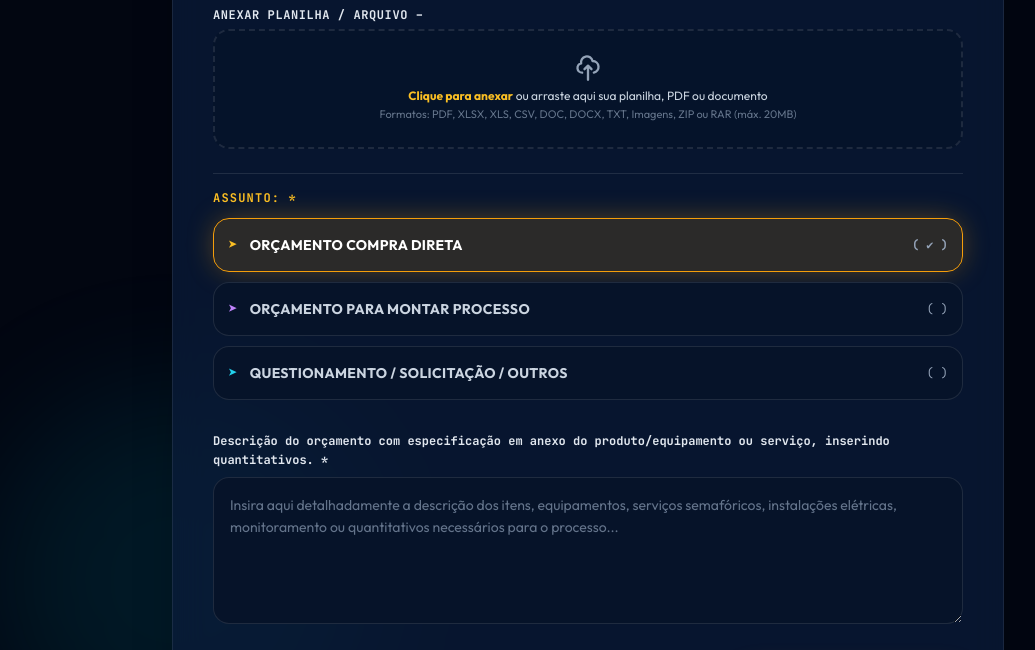
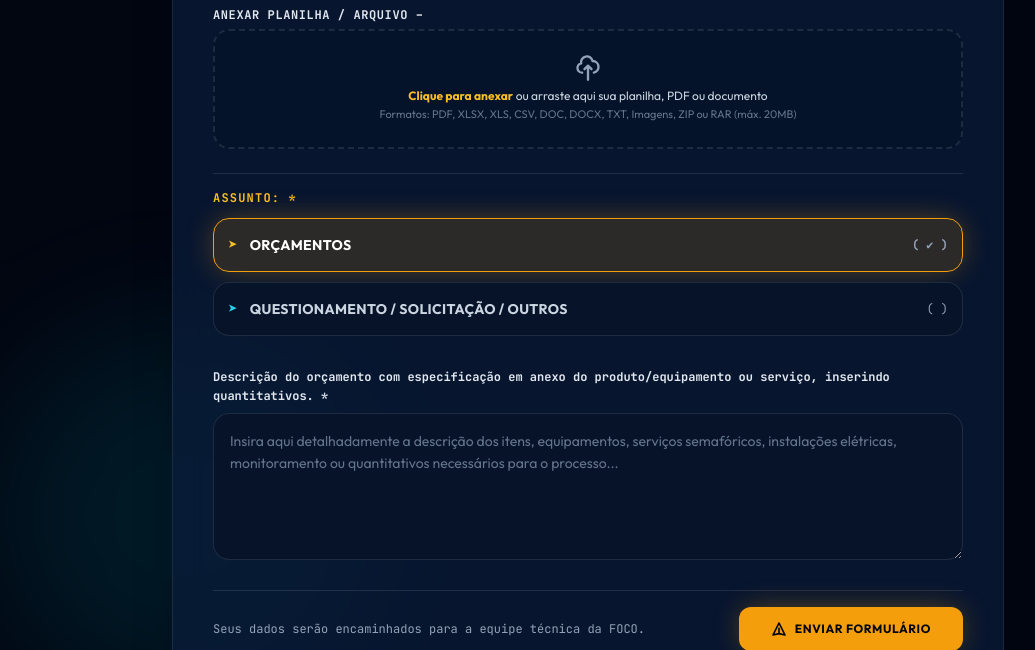
Before and after one commit to RenanPiccinini/foco_sinalizacao, a Laravel app: page /orcamento in a window 1280 px wide. Shown: the part 966-1616 px from the top of the page, without its empty margins (52-1087 px from the left). Run offline with Laravel 12, Linux system fonts and the light colour scheme; style sheets or scripts are compiled from the project's sources.

Commit message:
feat: simplificar opcoes de assunto para Orcamentos e Questionamento / Solicitacao / Outros

```diff
--- a/app/Http/Controllers/Admin/ContatoController.php
+++ b/app/Http/Controllers/Admin/ContatoController.php
@@ -51,7 +51,7 @@ class ContatoController extends Controller
             'novos' => $all->where('status', 'Novo')->count(),
             'em_analise' => $all->where('status', 'Em Análise')->count(),
             'respondidos' => $all->where('status', 'Respondido')->count(),
-            'orcamentos' => $all->filter(fn ($c) => str_contains($c->assunto, 'ORÇAMENTO'))->count(),
+            'orcamentos' => $all->filter(fn ($c) => stripos($c->assunto, 'orçamento') !== false || stripos($c->assunto, 'orcamento') !== false)->count(),
         ];
 
         $mailStatus = [
--- a/app/Http/Controllers/SiteController.php
+++ b/app/Http/Controllers/SiteController.php
@@ -173,7 +173,7 @@ class SiteController
      */
     public function orcamento(Request $request)
     {
-        $assuntoPredefinido = $request->query('assunto', Contato::ASSUNTO_COMPRA_DIRETA);
+        $assuntoPredefinido = $request->query('assunto', Contato::ASSUNTO_ORCAMENTOS);
 
         return view('site.contato', [
             'assuntoPredefinido' => $assuntoPredefinido,
--- a/app/Models/Contato.php
+++ b/app/Models/Contato.php
@@ -29,20 +29,25 @@ class Contato extends Model
         'ip',
     ];
 
+    public const ASSUNTO_ORCAMENTOS = 'Orçamentos';
+
+    public const ASSUNTO_QUESTIONAMENTO = 'Questionamento / Solicitação / Outros';
+
+    // Constantes legadas mantidas para retrocompatibilidade
     public const ASSUNTO_COMPRA_DIRETA = 'ORÇAMENTO COMPRA DIRETA';
 
     public const ASSUNTO_MONTAR_PROCESSO = 'ORÇAMENTO PARA MONTAR PROCESSO';
 
-    public const ASSUNTO_QUESTIONAMENTO = 'QUESTIONAMENTO/SOLICITAÇÃO/OUTROS';
+    public const ASSUNTO_ORCAMENTO_COMPRA_DIRETA = self::ASSUNTO_ORCAMENTOS;
 
-    public const ASSUNTO_ORCAMENTO_COMPRA_DIRETA = self::ASSUNTO_COMPRA_DIRETA;
-
-    public const ASSUNTO_ORCAMENTO_MONTAR_PROCESSO = self::ASSUNTO_MONTAR_PROCESSO;
+    public const ASSUNTO_ORCAMENTO_MONTAR_PROCESSO = self::ASSUNTO_ORCAMENTOS;
 
     public const ASSUNTOS = [
+        self::ASSUNTO_ORCAMENTOS,
+        self::ASSUNTO_QUESTIONAMENTO,
         self::ASSUNTO_COMPRA_DIRETA,
         self::ASSUNTO_MONTAR_PROCESSO,
-        self::ASSUNTO_QUESTIONAMENTO,
+        'QUESTIONAMENTO/SOLICITAÇÃO/OUTROS',
     ];
 
     /**
--- a/resources/views/admin/contatos/index.blade.php
+++ b/resources/views/admin/contatos/index.blade.php
@@ -10,7 +10,7 @@
                 </div>
                 <h1 class="text-2xl sm:text-3xl font-extrabold text-white mt-1">Solicitações & Orçamentos</h1>
                 <p class="text-xs sm:text-sm text-slate-400 mt-1">
-                    Gerencie orçamentos para compra direta, montagem de processos e mensagens enviadas pelo formulário oficial.
+                    Gerencie orçamentos e mensagens enviadas pelo formulário oficial.
                 </p>
             </div>
         </div>
@@ -134,7 +134,7 @@
                                 <div class="text-[11px] text-slate-400">{{ $c->email }}</div>
                             </td>
                             <td class="py-3.5 px-3">
-                                <span class="px-2.5 py-1 rounded-lg text-[10px] font-mono font-bold {{ str_contains($c->assunto, 'COMPRA') ? 'bg-amber-500/20 text-amber-300' : (str_contains($c->assunto, 'PROCESSO') ? 'bg-purple-500/20 text-purple-300' : 'bg-cyan-500/20 text-cyan-300') }}">
+                                <span class="px-2.5 py-1 rounded-lg text-[10px] font-mono font-bold {{ (stripos($c->assunto, 'orçamento') !== false || stripos($c->assunto, 'orcamento') !== false) ? 'bg-amber-500/20 text-amber-300' : 'bg-cyan-500/20 text-cyan-300' }}">
                                     {{ $c->assunto }}
                                 </span>
                             </td>
--- a/resources/views/site/contato.blade.php
+++ b/resources/views/site/contato.blade.php
@@ -4,7 +4,7 @@
 
 @section('content')
 <div class="py-14 bg-foco-navy-950 relative overflow-hidden" @pageshow.window="enviando = false" x-data="{
-    assuntoSelecionado: '{{ old('assunto', $assuntoPredefinido ?: 'ORÇAMENTO COMPRA DIRETA') }}',
+    assuntoSelecionado: '{{ old('assunto', $assuntoPredefinido ?: 'Orçamentos') }}',
     enviando: false,
     arquivoNome: '',
     arquivoTamanho: '',
@@ -322,37 +322,26 @@
                     </label>
 
                     <div class="space-y-2.5">
-                        <!-- Opção 1: ORÇAMENTO COMPRA DIRETA -->
-                        <label @click="assuntoSelecionado = 'ORÇAMENTO COMPRA DIRETA'" class="cursor-pointer relative p-3.5 rounded-2xl border transition flex items-center justify-between"
-                            :class="assuntoSelecionado === 'ORÇAMENTO COMPRA DIRETA' ? 'bg-foco-yellow-500/15 border-foco-yellow-500 text-white shadow-glow-yellow' : 'bg-foco-navy-900 border-white/10 text-slate-300 hover:border-white/30'">
+                        <!-- Opção 1: Orçamentos -->
+                        <label @click="assuntoSelecionado = 'Orçamentos'" class="cursor-pointer relative p-3.5 rounded-2xl border transition flex items-center justify-between"
+                            :class="assuntoSelecionado === 'Orçamentos' ? 'bg-foco-yellow-500/15 border-foco-yellow-500 text-white shadow-glow-yellow' : 'bg-foco-navy-900 border-white/10 text-slate-300 hover:border-white/30'">
                             <div class="flex items-center gap-3">
-                                <input type="radio" name="assunto" value="ORÇAMENTO COMPRA DIRETA" class="sr-only" x-model="assuntoSelecionado" required>
+                                <input type="radio" name="assunto" value="Orçamentos" class="sr-only" x-model="assuntoSelecionado" required>
                                 <span class="font-mono text-foco-yellow-400 font-bold">➤</span>
-                                <span class="text-xs sm:text-sm font-bold uppercase tracking-wide">ORÇAMENTO COMPRA DIRETA</span>
+                                <span class="text-xs sm:text-sm font-bold uppercase tracking-wide">Orçamentos</span>
                             </div>
-                            <span class="font-mono text-xs text-slate-400" :class="assuntoSelecionado === 'ORÇAMENTO COMPRA DIRETA' ? 'text-foco-yellow-400 font-bold' : ''">( <span x-text="assuntoSelecionado === 'ORÇAMENTO COMPRA DIRETA' ? '✔' : ' '"></span> )</span>
+                            <span class="font-mono text-xs text-slate-400" :class="assuntoSelecionado === 'Orçamentos' ? 'text-foco-yellow-400 font-bold' : ''">( <span x-text="assuntoSelecionado === 'Orçamentos' ? '✔' : ' '"></span> )</span>
                         </label>
 
-                        <!-- Opção 2: ORÇAMENTO PARA MONTAR PROCESSO -->
-                        <label @click="assuntoSelecionado = 'ORÇAMENTO PARA MONTAR PROCESSO'" class="cursor-pointer relative p-3.5 rounded-2xl border transition flex items-center justify-between"
-                            :class="assuntoSelecionado === 'ORÇAMENTO PARA MONTAR PROCESSO' ? 'bg-purple-500/15 border-purple-400 text-white shadow-lg' : 'bg-foco-navy-900 border-white/10 text-slate-300 hover:border-white/30'">
+                        <!-- Opção 2: Questionamento / Solicitação / Outros -->
+                        <label @click="assuntoSelecionado = 'Questionamento / Solicitação / Outros'" class="cursor-pointer relative p-3.5 rounded-2xl border transition flex items-center justify-between"
+                            :class="assuntoSelecionado === 'Questionamento / Solicitação / Outros' ? 'bg-cyan-500/15 border-cyan-400 text-white shadow-glow-blue' : 'bg-foco-navy-900 border-white/10 text-slate-300 hover:border-white/30'">
                             <div class="flex items-center gap-3">
-                                <input type="radio" name="assunto" value="ORÇAMENTO PARA MONTAR PROCESSO" class="sr-only" x-model="assuntoSelecionado" required>
-                                <span class="font-mono text-purple-400 font-bold">➤</span>
-                                <span class="text-xs sm:text-sm font-bold uppercase tracking-wide">ORÇAMENTO PARA MONTAR PROCESSO</span>
+                                <input type="radio" name="assunto" value="Questionamento / Solicitação / Outros" class="sr-only" x-model="assuntoSelecionado" required>
+                                <span class="font-mono text-cyan-400 font-bold">➤</span>
+                                <span class="text-xs sm:text-sm font-bold uppercase tracking-wide">Questionamento / Solicitação / Outros</span>
                             </div>
-                            <span class="font-mono text-xs text-slate-400" :class="assuntoSelecionado === 'ORÇAMENTO PARA MONTAR PROCESSO' ? 'text-purple-400 font-bold' : ''">( <span x-text="assuntoSelecionado === 'ORÇAMENTO PARA MONTAR PROCESSO' ? '✔' : ' '"></span> )</span>
-                        </label>
-
-                        <!-- Opção 3: QUESTIONAMENTO/SOLICITAÇÃO/OUTROS -->
-                        <label @click="assuntoSelecionado = 'QUESTIONAMENTO/SOLICITAÇÃO/OUTROS'" class="cursor-pointer relative p-3.5 rounded-2xl border transition flex items-center justify-between"
-                            :class="assuntoSelecionado === 'QUESTIONAMENTO/SOLICITAÇÃO/OUTROS' ? 'bg-cyan-500/15 border-cyan-400 text-white shadow-glow-blue' : 'bg-foco-navy-900 border-white/10 text-slate-300 hover:border-white/30'">
-                            <div class="flex items-center gap-3">
-                                <input type="radio" name="assunto" value="QUESTIONAMENTO/SOLICITAÇÃO/OUTROS" class="sr-only" x-model="assuntoSelecionado" required>
-                                <span class="font-mono text-cyan-400 font-bold">➤</span>
-                                <span class="text-xs sm:text-sm font-bold uppercase tracking-wide">QUESTIONAMENTO / SOLICITAÇÃO / OUTROS</span>
-                            </div>
-                            <span class="font-mono text-xs text-slate-400" :class="assuntoSelecionado === 'QUESTIONAMENTO/SOLICITAÇÃO/OUTROS' ? 'text-cyan-400 font-bold' : ''">( <span x-text="assuntoSelecionado === 'QUESTIONAMENTO/SOLICITAÇÃO/OUTROS' ? '✔' : ' '"></span> )</span>
+                            <span class="font-mono text-xs text-slate-400" :class="assuntoSelecionado === 'Questionamento / Solicitação / Outros' ? 'text-cyan-400 font-bold' : ''">( <span x-text="assuntoSelecionado === 'Questionamento / Solicitação / Outros' ? '✔' : ' '"></span> )</span>
                         </label>
                     </div>
 
```
Also changed, not shown: tests/Feature/SiteAndAdminChamadosTest.php (+9 -6 lines).
